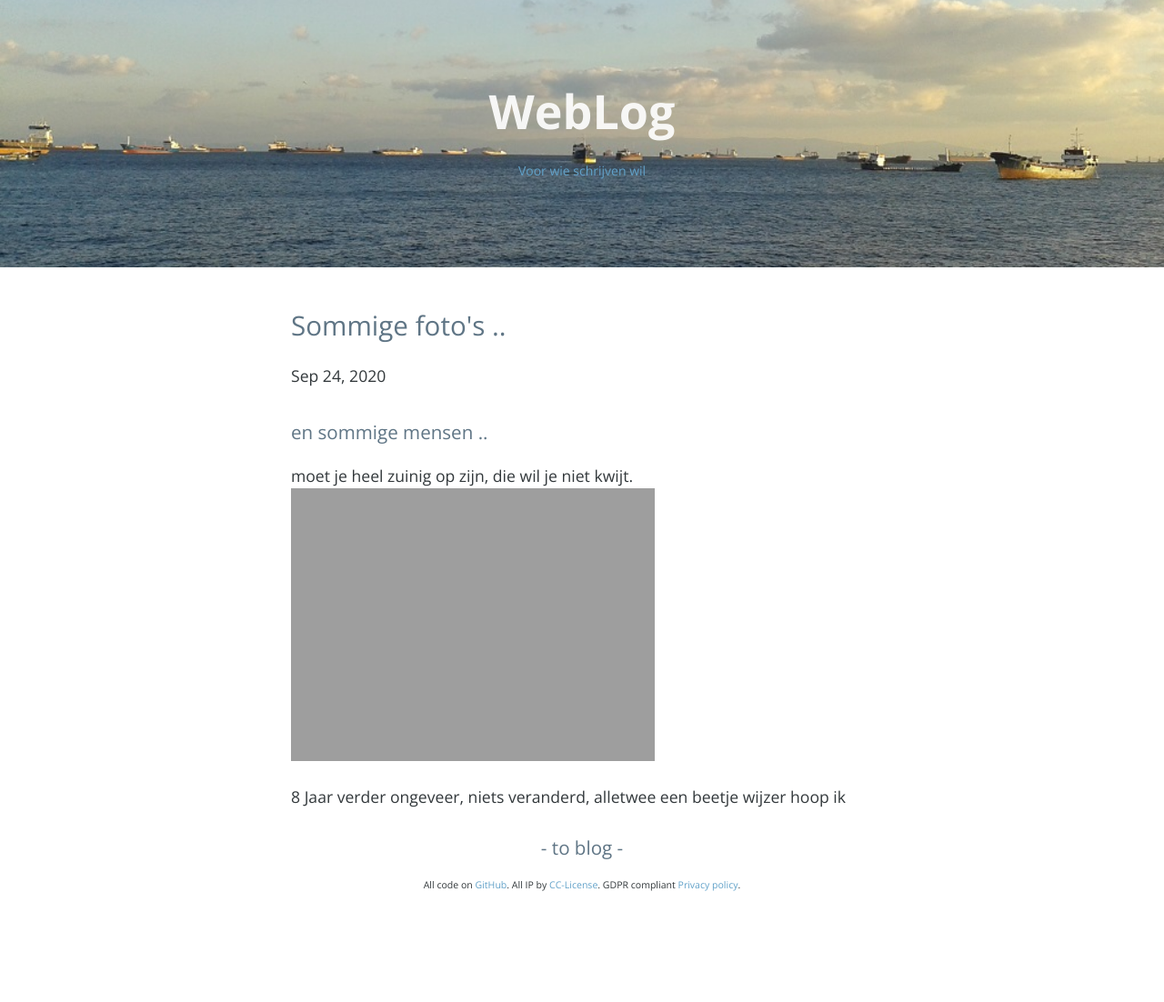
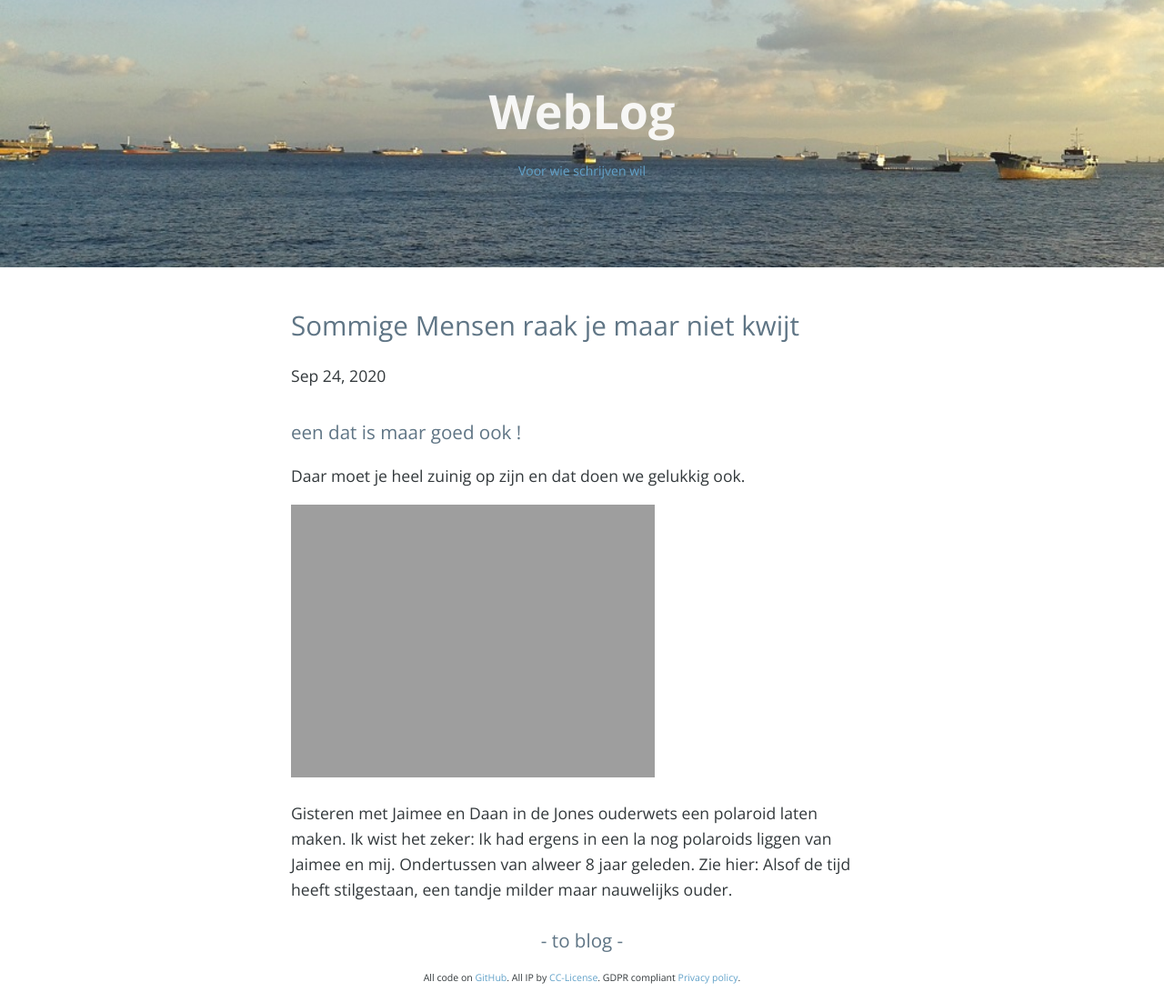
Before and after one commit to fprisse/Weblog, a Jekyll site: the page built from _posts/2020-09-25-jaimee.md, in a window 1280 px wide. Shown: the whole page at 91% size. Built offline with Jekyll 4.4.1, drawn with Linux system fonts in a browser that asks for light colours; nearby versions of some CDN libraries; comment, search, counter and statistics services are not loaded; before the commit the page ends 1000 px from its top, so only the background shows below that.

Commit message:
Update 2020-09-25-jaimee.md

```diff
--- a/_posts/2020-09-25-jaimee.md
+++ b/_posts/2020-09-25-jaimee.md
@@ -1,13 +1,14 @@
 ---
 layout: post
-title: "Sommige foto's .. "
+title: "Sommige Mensen raak je maar niet kwijt"
 date: 2020-09-25 00:00:01 +0100
 categories: Covid-19
 ---
 
-### en sommige mensen ..
+### een dat is maar goed ook !
 
-moet je heel zuinig op zijn, die wil je niet kwijt.
+Daar moet je heel zuinig op zijn en dat doen we gelukkig ook.
+
 ![jaimee]({{ site.url }}/assets/jaimee.gif)
 
-8 Jaar verder ongeveer, niets veranderd, alletwee een beetje wijzer hoop ik
+Gisteren met Jaimee en Daan in de Jones ouderwets een polaroid laten maken. Ik wist het zeker: Ik had ergens in een la nog polaroids liggen van Jaimee en mij. Ondertussen van alweer 8 jaar geleden. Zie hier: Alsof de tijd heeft stilgestaan, een tandje milder maar nauwelijks ouder.
```
